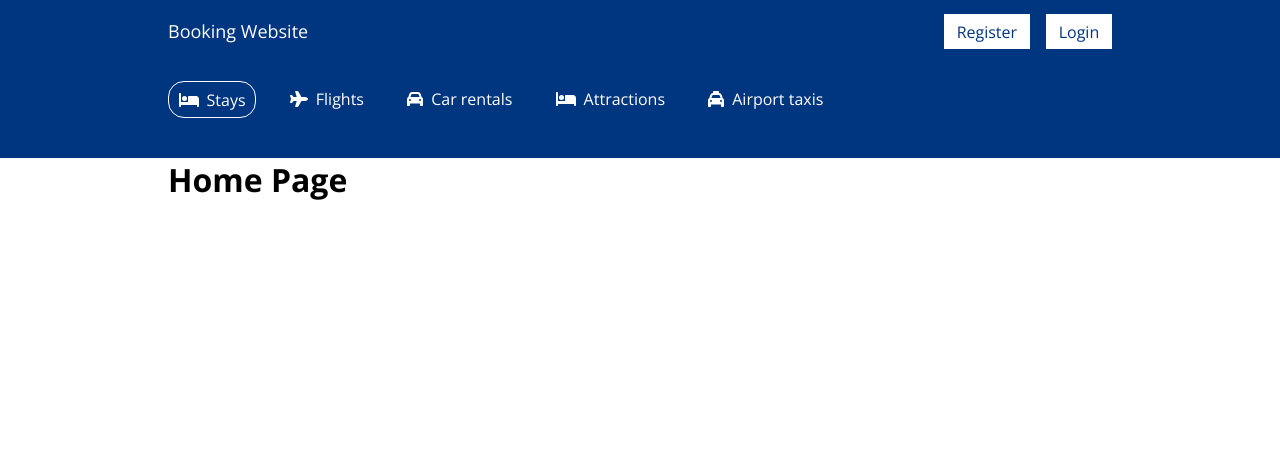
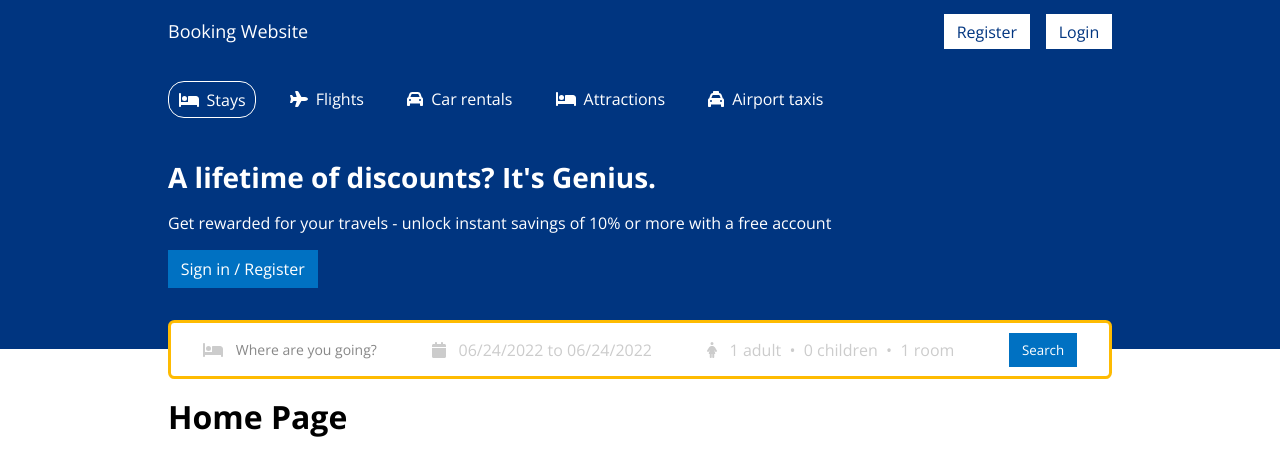
Before and after one commit to binhtran432k/funix, a React (Create React App) app in the folder RJS301x_1.0-A_VN/asm1/: page / in a window 1280 px wide. Shown: the top 476 px of the page. Built offline with nearby package versions, Linux system fonts and the light colour scheme.

Commit message:
feat(reactjs/asm1): add header for home

```diff
--- /dev/null
+++ b/RJS301x_1.0-A_VN/asm1/src/components/header/Header.css
@@ -0,0 +1,55 @@
+.header__body {
+  background-color: var(--primary);
+  color: var(--light);
+  padding-bottom: 2rem;
+}
+
+.header__title {
+  font-size: 1.75rem;
+}
+
+.header__description {
+  margin: 1rem 0;
+}
+
+.header__button {
+  display: inline-block;
+  cursor: pointer;
+  padding: 0.5rem 0.8rem;
+  text-decoration: none;
+  color: var(--light);
+  background-color: var(--secondary);
+  border: none;
+}
+
+.header__button:hover {
+  background-color: rgba(var(--secondary-rgb), 0.8);
+}
+
+.header__footer {
+  background-image: linear-gradient(var(--primary) 50%, var(--light) 50%);
+  margin-bottom: 1rem;
+}
+
+.header-box {
+  display: flex;
+  flex-wrap: wrap;
+  row-gap: 0.5rem;
+  justify-content: space-between;
+  background-color: var(--light);
+  border: 0.2rem solid var(--tertiary);
+  border-radius: 0.4rem;
+  color: var(--gray);
+  padding: 0.6rem 2rem;
+}
+
+.header-box__item {
+  display: flex;
+  align-items: center;
+  gap: 0.8rem;
+}
+
+.header-box__title {
+  font-size: 0.875rem;
+  color: var(--dark-gray);
+}
--- /dev/null
+++ b/RJS301x_1.0-A_VN/asm1/src/components/header/Header.jsx
@@ -0,0 +1,79 @@
+import { FontAwesomeIcon } from "@fortawesome/react-fontawesome";
+import "./Header.css";
+
+/**
+ * @param {Date} date
+ */
+const getRenderDate = (date) => {
+  const month = date.toLocaleString("en-US", { month: "2-digit" });
+  const day = date.toLocaleString("en-US", { day: "2-digit" });
+  const year = date.getFullYear();
+  return `${month}/${day}/${year}`;
+};
+
+const handleNavigateSearch = () => {
+  window.location.replace("/replace");
+};
+
+const Header = () => {
+  const time = {
+    from: getRenderDate(new Date("2022-06-24")),
+    to: getRenderDate(new Date("2022-06-24")),
+  };
+
+  const room = {
+    adult: 1,
+    children: 0,
+    count: 1,
+  };
+
+  return (
+    <div className="header">
+      <div className="header__body">
+        <div className="container">
+          <h2 className="header__title">
+            A lifetime of discounts? It's Genius.
+          </h2>
+          <div className="header__description">
+            Get rewarded for your travels - unlock instant savings of 10% or
+            more with a free account
+          </div>
+          <a href="/" className="header__button">
+            Sign in / Register
+          </a>
+        </div>
+      </div>
+      <div className="header__footer">
+        <div className="container">
+          <div className="header-box">
+            <div className="header-box__item">
+              <FontAwesomeIcon icon="fa-solid fa-bed" />
+              <span className="header-box__title">Where are you going?</span>
+            </div>
+            <div className="header-box__item">
+              <FontAwesomeIcon icon="fa-solid fa-calendar" />
+              {time.from} to {time.to}
+            </div>
+            <div className="header-box__item">
+              <FontAwesomeIcon icon="fa-solid fa-female" />
+              {[
+                `${room.adult} adult`,
+                `${room.children} children`,
+                `${room.count} room`,
+              ].join(" \u00a0•\u00a0 ")}
+            </div>
+            <button
+              type="button"
+              onClick={handleNavigateSearch}
+              className="header__button"
+            >
+              Search
+            </button>
+          </div>
+        </div>
+      </div>
+    </div>
+  );
+};
+
+export default Header;
--- a/RJS301x_1.0-A_VN/asm1/src/components/index.js
+++ b/RJS301x_1.0-A_VN/asm1/src/components/index.js
@@ -1,3 +1,4 @@
+import Header from "./header/Header";
 import Navbar from "./navbar/Navbar";
 
-export { Navbar };
+export { Header, Navbar };
--- a/RJS301x_1.0-A_VN/asm1/src/index.css
+++ b/RJS301x_1.0-A_VN/asm1/src/index.css
@@ -11,12 +11,14 @@
   --dark-rgb: 0, 0, 0;
   --light-rgb: 255, 255, 255;
   --gray-rgb: 204, 204, 204;
+  --dark-gray-rgb: 136, 136, 136;
 
   --primary: rgb(var(--primary-rgb));
   --secondary: rgb(var(--secondary-rgb));
   --tertiary: rgb(var(--tertiary-rgb));
   --dark: rgb(var(--dark-rgb));
   --light: rgb(var(--light-rgb));
+  --dark-gray: rgb(var(--dark-gray-rgb));
   --gray: rgb(var(--gray-rgb));
 
   --max-width: 60rem;
--- a/RJS301x_1.0-A_VN/asm1/src/pages/home/Home.jsx
+++ b/RJS301x_1.0-A_VN/asm1/src/pages/home/Home.jsx
@@ -1,8 +1,10 @@
+import { Header } from "../../components";
 import { Default } from "../../layouts";
 
 const Home = () => {
   return (
     <Default>
+      <Header />
       <div className="container">
         <h1>Home Page</h1>
       </div>
```
